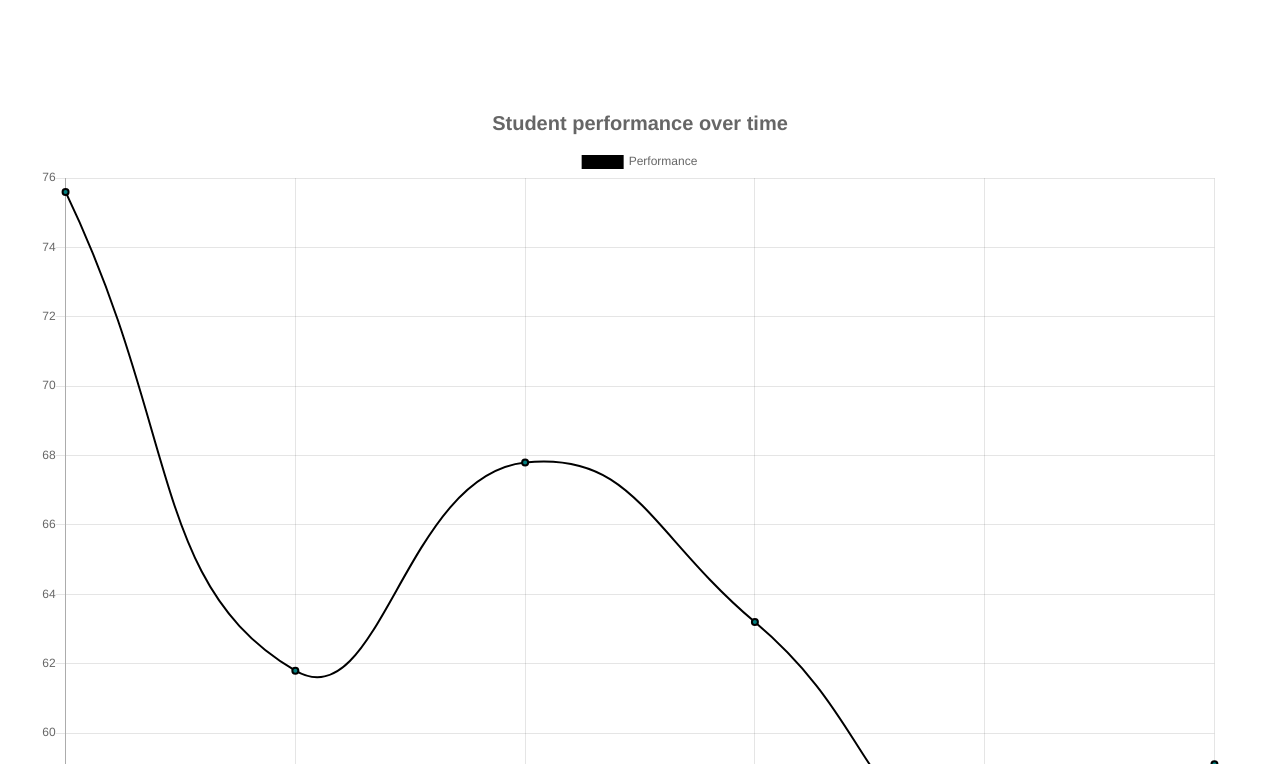
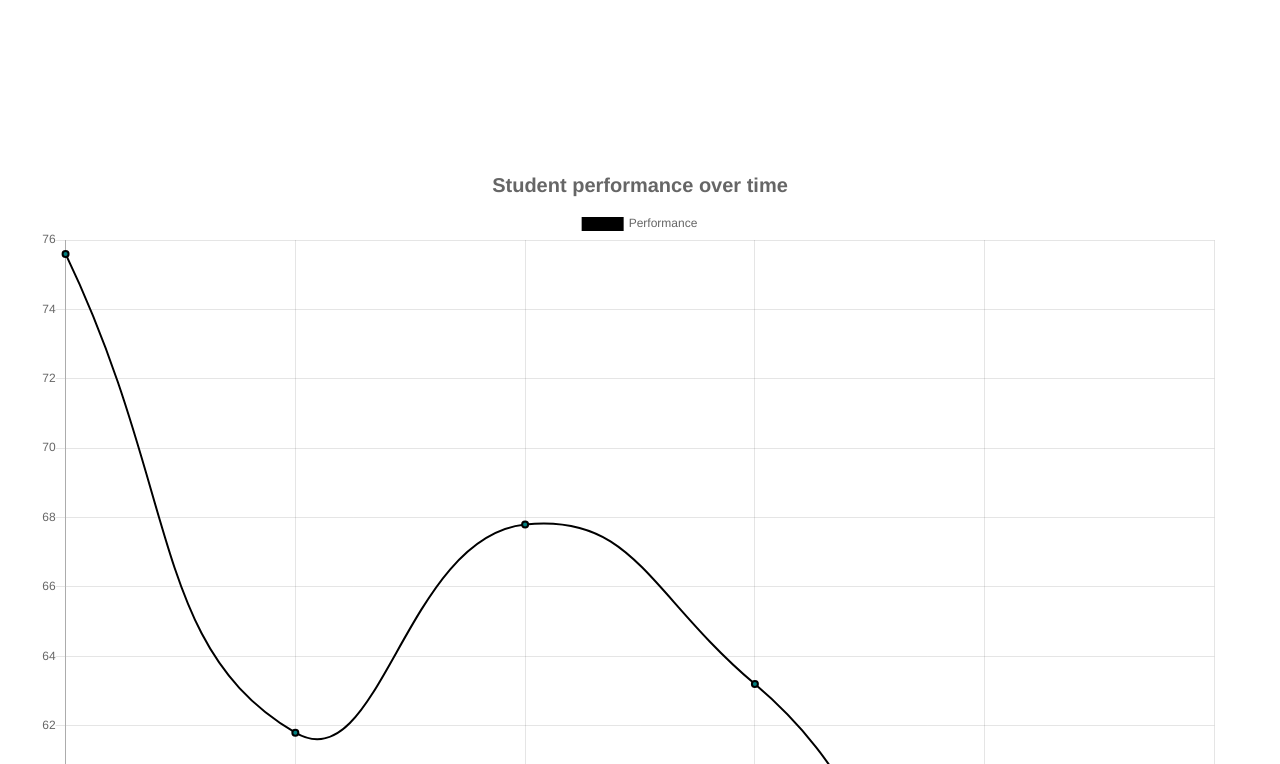
Before and after one commit to khwilo/student-report, a Next.js app: page / in a window 1280 px wide. Shown: the part 476-1240 px from the top of the page. Built offline with nearby package versions, Linux system fonts and the light colour scheme.

Commit message:
Adjust margins

```diff
--- a/styles/Main.module.css
+++ b/styles/Main.module.css
@@ -1,3 +1,7 @@
 .main {
-  margin-top: 5rem;
+  margin-top: 8rem;
 }
+
+.main > * + * {
+  margin-top: 4rem;
+}
```
